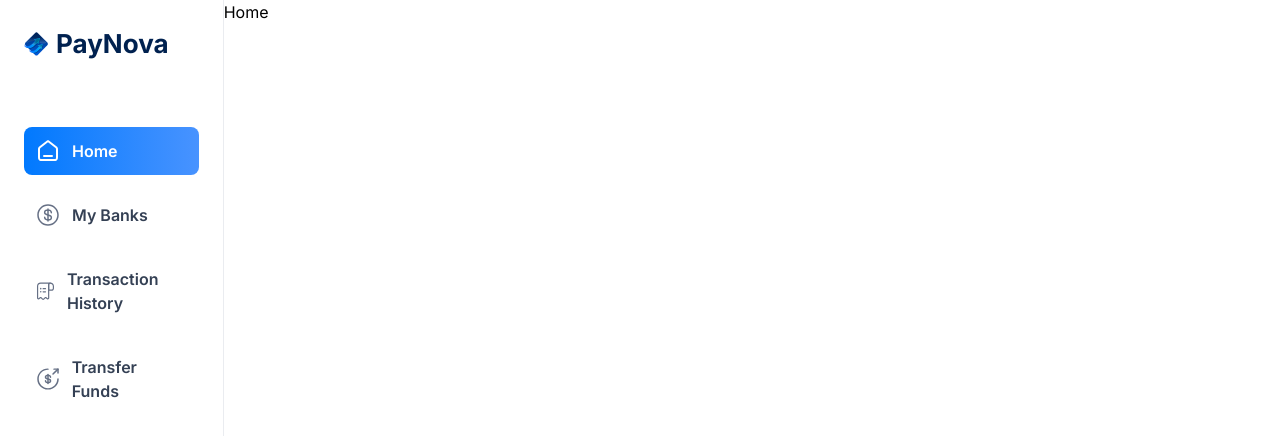
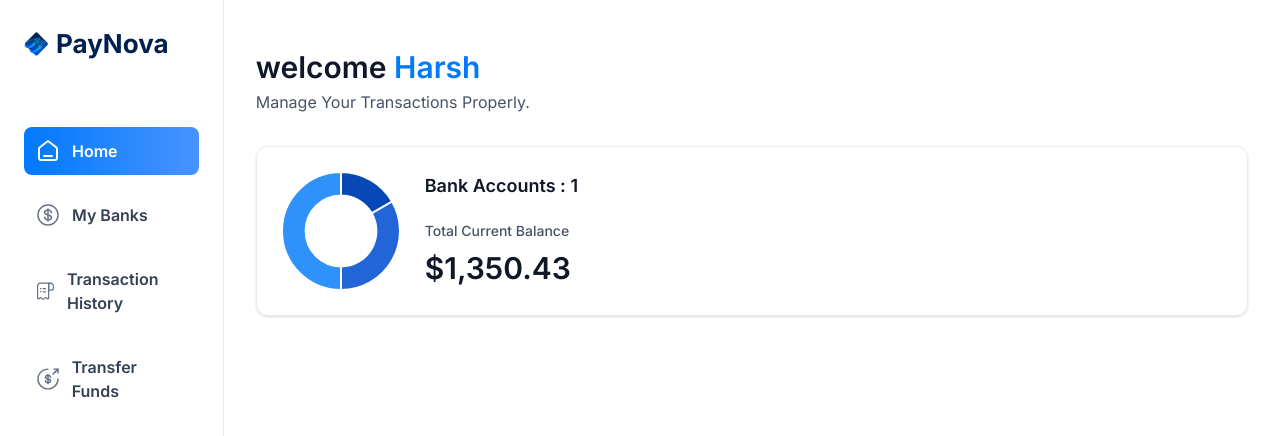
Before and after one commit to harsh-thecoder/Paynova---Banking-App, a Next.js app: page / in a window 1280 px wide. Shown: the top 436 px of the page. Built offline with nearby package versions, Linux system fonts and the light colour scheme.

Commit message:
Home works fine

```diff
--- a/app/(auth)/sign-in/page.tsx
+++ /dev/null
@@ -1,31 +0,0 @@
-import React from 'react'
-import HeaderBox from '@/components/HeaderBox'
-import TotalBalanceBox from '@/components/TotalBalanceBox';
-
-const Home = () => {
-  const LoggedIn = { firstName : "Harsh" };
-
-  return (
-    <section className='home'>
-        <div className='home-content'>
-          <header className="home-header">
-             <HeaderBox
-              type = "greeting"
-              title = "welcome"
-              user = {LoggedIn?.firstName || "Guest"}
-              subtext = "Access and manage your Transactions Efficiently."
-             />
-
-             <TotalBalanceBox
-              accounts = {[]}
-              totalBanks = {1}
-              totalCurrentBalance = {1256.53}
-             />
-
-          </header>
-        </div>
-    </section>
-  )
-}
-
-export default Home
--- a/app/(root)/layout.tsx
+++ b/app/(root)/layout.tsx
@@ -7,7 +7,7 @@ export default function RootLayout({
 }: Readonly<{
   children: React.ReactNode;
 }>) {
-  const loggedIn = { firstName : 'Harsh'};
+  const loggedIn = { firstName : 'Harsh', lastname: 'Pandey'};
   return (
     <main className="flex h-screen w-full font-inter">
          <SideBar user = {loggedIn} />
@@ -16,7 +16,7 @@ export default function RootLayout({
                <Image src="/icons/logo.svg"
                 width={30}
                 height={30}
-                alt="menu icon"
+                alt="logo"
                 />
                 <div>
                     <MobileNav
--- a/app/(root)/page.tsx
+++ b/app/(root)/page.tsx
@@ -1,8 +1,29 @@
+import HeaderBox from '@/components/HeaderBox'
+import TotalBalanceBox from '@/components/TotalBalanceBox';
 import React from 'react'
 
 const Home = () => {
+
+  const loggedIn = {firstName : 'Harsh'};
   return (
-    <div>Home</div>
+    <section className='home'>
+        <div className="home-content">
+            <header className="home-header">
+                <HeaderBox
+                type='greeting'
+                title='welcome'
+                user={loggedIn?.firstName || 'Guest'}
+                subtext='Manage Your Transactions Properly.'
+                />
+
+                <TotalBalanceBox
+                 accounts={[]}
+                 totalBanks={1}
+                 totalCurrentBalance={1350.43}
+                />
+            </header>
+        </div>
+    </section>
   )
 }
 
--- a/components/MobileNav.tsx
+++ b/components/MobileNav.tsx
@@ -12,7 +12,7 @@ const MobileNav = ({ user } : MobileNavProps) => {
   return (
     <section>
         <Sheet>
-            <SheetTrigger>Open</SheetTrigger>
+            <SheetTrigger>MobileNav</SheetTrigger>
             <SheetContent>
                 <SheetHeader>
                 <SheetTitle>Are you absolutely sure?</SheetTitle>
```
